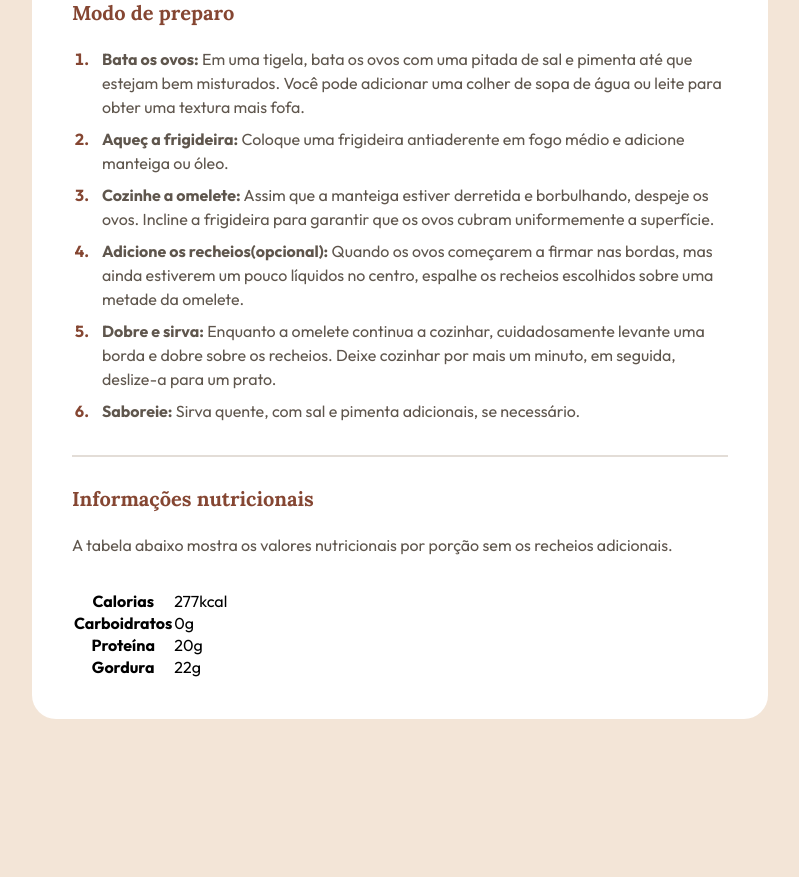
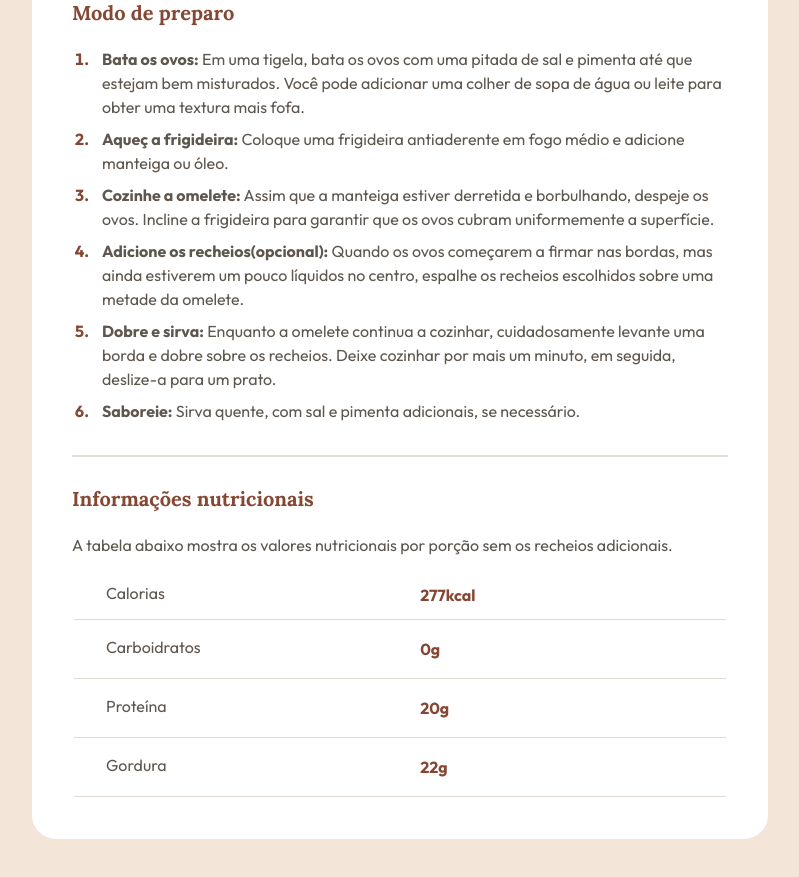
Before and after one commit to vitinha1/receita-01mb, a plain HTML site: page index.html in a window 1280 px wide. Shown: the part 707-1584 px from the top of the page, without its empty margins (240-1039 px from the left). Before the commit the page ends 1490 px from the top, so only its background shows below. Drawn offline with Linux system fonts and the light colour scheme.

Commit message:
finalização do projeto

```diff
--- a/style.css
+++ b/style.css
@@ -2,6 +2,7 @@
     margin: 0;
     padding: 0;
     box-sizing: border-box;
+    -webkit-font-smoothing: antialiassed;
 }
 
 body{
@@ -106,3 +107,49 @@ hr {
     color: #854632;
     font-weight: 700;
 }
+
+.informacoes p {
+    margin-bottom: 24px;
+}
+
+table{
+     width: 100%;
+}
+
+th, td {
+    border-bottom: 1px solid #e3ddd7;
+    width: 100%;
+}
+
+tr{
+    display: flex;
+}
+
+th{
+    text-align: left;
+    padding-left: 32px;
+    font-weight: 400;
+    color: #5f564d ;
+}
+
+td {
+    padding-left: 16px;
+    font-weight: 700;
+    color: #854632;
+    line-height: 150%;
+}
+
+tr + tr th,
+tr + tr td {
+     padding-block: 17px;
+}
+
+tr:nth-of-type(1) th,
+tr:nth-of-type(1) td {
+    padding-bottom: 12px;
+}
+
+tr:nth-of-type(4) th,
+tr:nth-of-type(4) td {
+    border: nome;
+}
```
